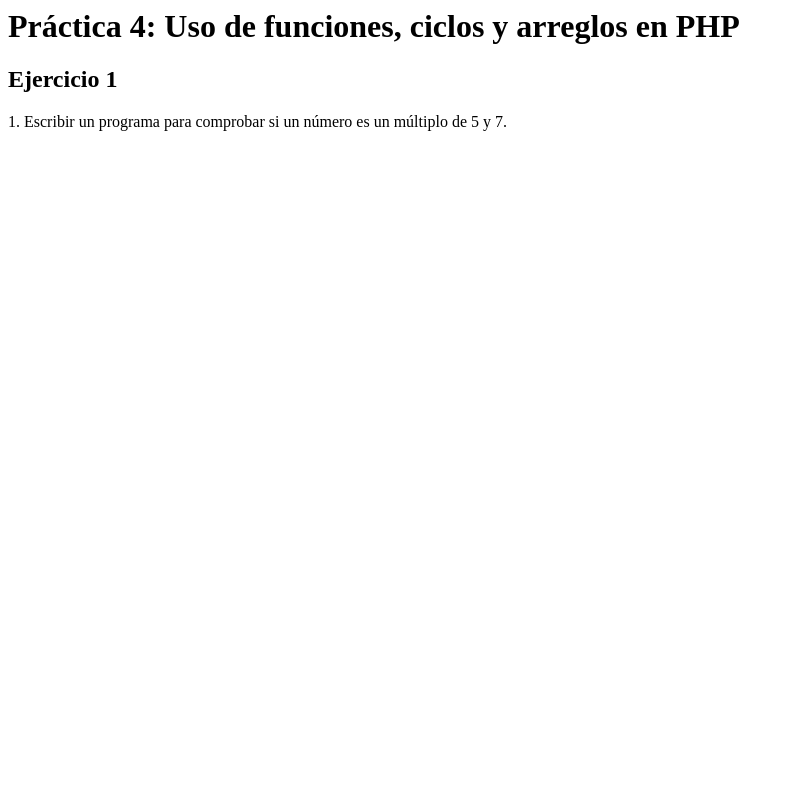
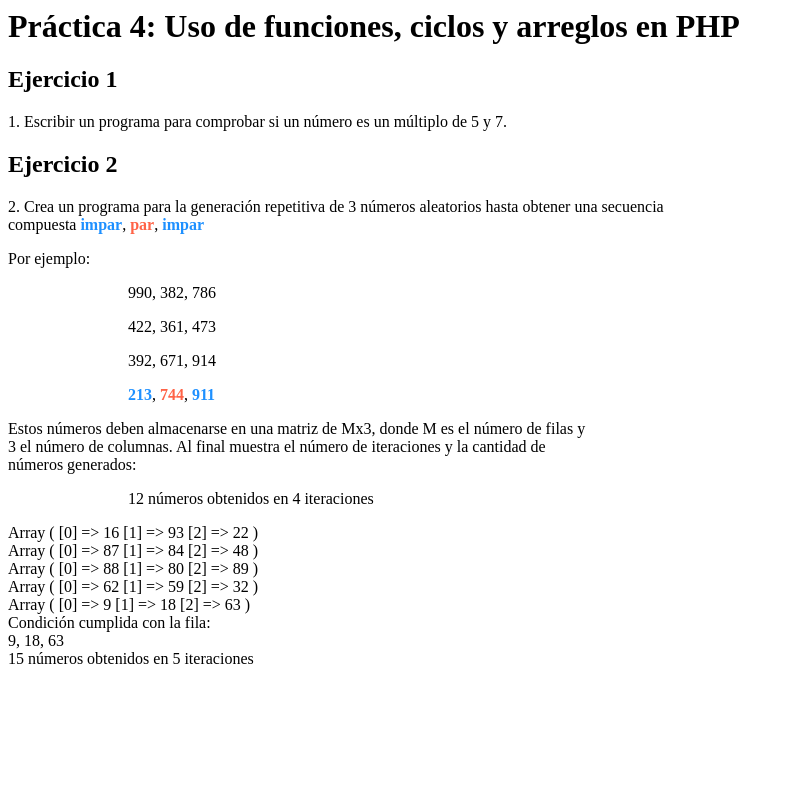
Before and after one commit to Itzel021/tecnologiasweb, a PHP site: page / in a window 1280 px wide. Shown: the whole page, without its empty margins (0-794 px from the left). Run offline with PHP 8.4, Linux system fonts and the light colour scheme.

Commit message:
Práctica 4: Ejercicio 2 completo.

```diff
--- a/practicas/p04/index.php
+++ b/practicas/p04/index.php
@@ -5,26 +5,46 @@
     <meta http-equiv="Content-Type" content="text/html; charset=UTF-8" />
     <title> Práctica 4 </title>
 </head>
+<style>
+.sangria {
+    margin-left: 120px;
+}
+
+.par {
+    color: tomato;
+}
+
+.impar {
+    color: DodgerBlue;
+}
+</style>
 
 <body>
+    <?php
+    include("p03_funciones.php");
+    ?>
     <h1>Práctica 4: Uso de funciones, ciclos y arreglos en PHP</h1>
     <h2>Ejercicio 1</h3>
         <p>1. Escribir un programa para comprobar si un número es un múltiplo de 5 y 7.</p>
         <?php
-    if(isset($_GET['numero']))
-    {
-        $num = $_GET['numero'];
-        if ($num%5==0 && $num%7==0)
-        {
-            echo '<h3>R= El número '.$num.' <mark>SÍ</mark> es múltiplo de 5 y 7.</h3>';
-        }
-        else
-        {
-            echo '<h3>R= El número '.$num.' <mark>NO</mark> es múltiplo de 5 y 7.</h3>';
-        }
-    }
-    ?>
+        multiplo();
+        ?>
+    <h2>Ejercicio 2</h2>
+        <p>2. Crea un programa para la generación repetitiva de 3 números aleatorios hasta obtener una
+            secuencia<br> compuesta <b class="impar">impar</b>, <b class="par">par</b>, <b class="impar">impar</b></p>
+        <p>Por ejemplo:</p>
+        <p class="sangria">990, 382, 786</p>
+        <p class="sangria">422, 361, 473</p>
+        <p class="sangria">392, 671, 914</p>
+        <p class="sangria"><b class="impar">213</b>, <b class="par">744</b>, <b class="impar">911</b></p>
+        <p>Estos números deben almacenarse en una matriz de Mx3, donde M es el número de filas y <br>
+            3 el número de columnas. Al final muestra el número de iteraciones y la cantidad de <br>
+            números generados:</p>
 
+        <p class="sangria">12 números obtenidos en 4 iteraciones</p>
+        <?php
+        impar_par_impar();
+        ?>
 </body>
 
 </html>
--- /dev/null
+++ b/practicas/p04/p03_funciones.php
@@ -0,0 +1,38 @@
+<?php
+function multiplo(){
+    if(isset($_GET['numero']))
+        {
+             $num = $_GET['numero'];
+            if ($num%5==0 && $num%7==0)
+            {
+            echo '<h3>R= El número '.$num.' <mark>SÍ</mark> es múltiplo de 5 y 7.</h3>';
+            }
+            else
+            {
+            echo '<h3>R= El número '.$num.' <mark>NO</mark> es múltiplo de 5 y 7.</h3>';
+            }
+        }
+}
+function impar_par_impar(){
+    $matriz = array();
+        $iteraciones = 0;
+        do {
+            $numeros = array();
+            $numeros[] = rand(1, 100);
+            $numeros[] = rand(1, 100);
+            $numeros[] = rand(1, 100);
+            $iteraciones++;
+            print_r($numeros);
+            echo '<br>';
+            if ($numeros[0] % 2 != 0 && $numeros[1] % 2 == 0 && $numeros[2] % 2 != 0) {
+                $matriz[] = $numeros;
+            }
+        } while (count($matriz) == 0);
+
+        echo "Condición cumplida con la fila: <br>";
+        foreach ($matriz as $fila) {
+            echo implode(", ", $fila) . "<br>";
+        }
+        echo $iteraciones * 3 . " números obtenidos en " . $iteraciones . " iteraciones";
+}
+?>
```
